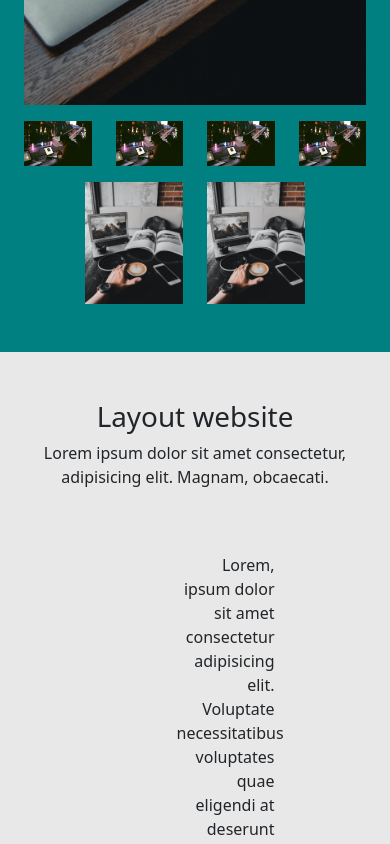
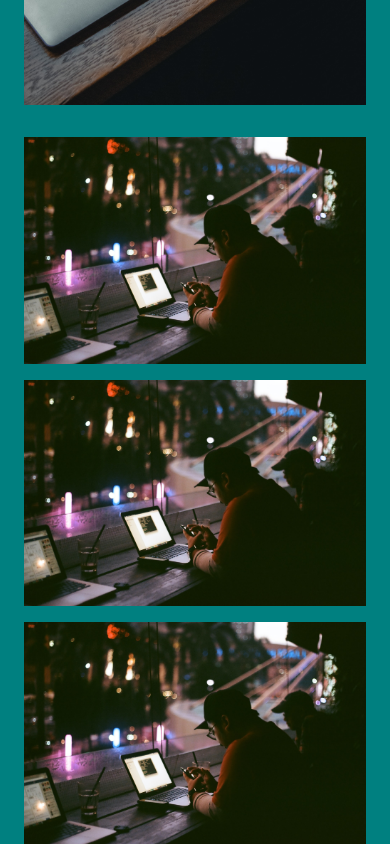
Before and after one commit to Soe-Hok-Gie/grid-sistem, a React (Create React App) app: page / in a window 390 px wide. Shown: the part 3960-4804 px from the top of the page. Built offline with nearby package versions, Linux system fonts and the light colour scheme.

Commit message:
membuat responsive pada bagian kedua galeri dan menambahkan kelas mt diujongnya agar punya jarak

```diff
--- a/src/components/Galeri.jsx
+++ b/src/components/Galeri.jsx
@@ -31,16 +31,16 @@
           </div>
         </div>
         <div className="row my-3">
-          <div className="col-3 ">
+          <div className="col-lg-3 col-md-6 mt-3">
             <img src="./assets/2.png" alt="" class="img-fluid" />
           </div>
-          <div className="col-3 ">
+          <div className="col-lg-3 col-md-6 mt-3">
             <img src="./assets/2.png" alt="" class="img-fluid" />
           </div>
-          <div className="col-3 ">
+          <div className="col-lg-3 col-md-6 mt-3">
             <img src="./assets/2.png" alt="" class="img-fluid" />
           </div>
-          <div className="col-3 ">
+          <div className="col-lg-3 col-md-6 mt-3">
             <img src="./assets/2.png" alt="" class="img-fluid" />
           </div>
         </div>
```
